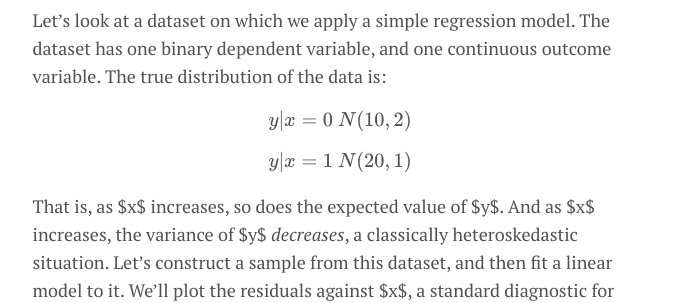
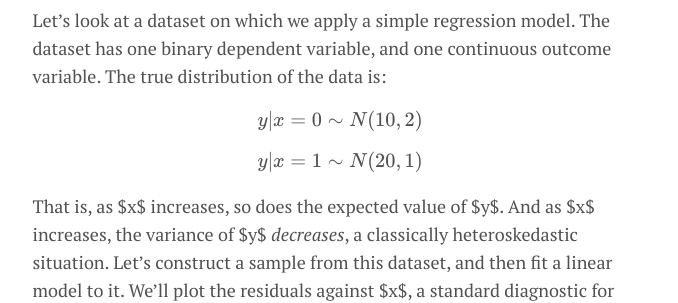
Before and after one commit to lmc2179/lmc2179.github.io, a Jekyll site: the page built from drafts/multiplicative.md, in a window 1280 px wide and 900 px high, scrolled down 1891 px. Shown: the part 149-452 px from the top of the window, without its empty margins (300-978 px from the left). Built offline with Jekyll 4.4.1, drawn with Linux system fonts in a browser that asks for light colours; formulas are drawn with MathJax 3.

Commit message:
Update multiplicative.md

```diff
--- a/drafts/multiplicative.md
+++ b/drafts/multiplicative.md
@@ -37,9 +37,9 @@ It's worth walking through an example where a logarithm transform of the respons
 
 Let's look at a dataset on which we apply a simple regression model. The dataset has one binary dependent variable, and one continuous outcome variable. The true distribution of the data is:
 
-$$y | x = 0 ~ N(10, 2)$$
+$$y | x = 0 \sim N(10, 2)$$
 
-$$y | x = 1 ~ N(20, 1)$$
+$$y | x = 1 \sim N(20, 1)$$
 
 That is, as $x$ increases, so does the expected value of $y$. And as $x$ increases, the variance of $y$ _decreases_, a classically heteroskedastic situation. Let's construct a sample from this dataset, and then fit a linear model to it. We'll plot the residuals against $x$, a standard diagnostic for heteroskedasticity.
 
```
